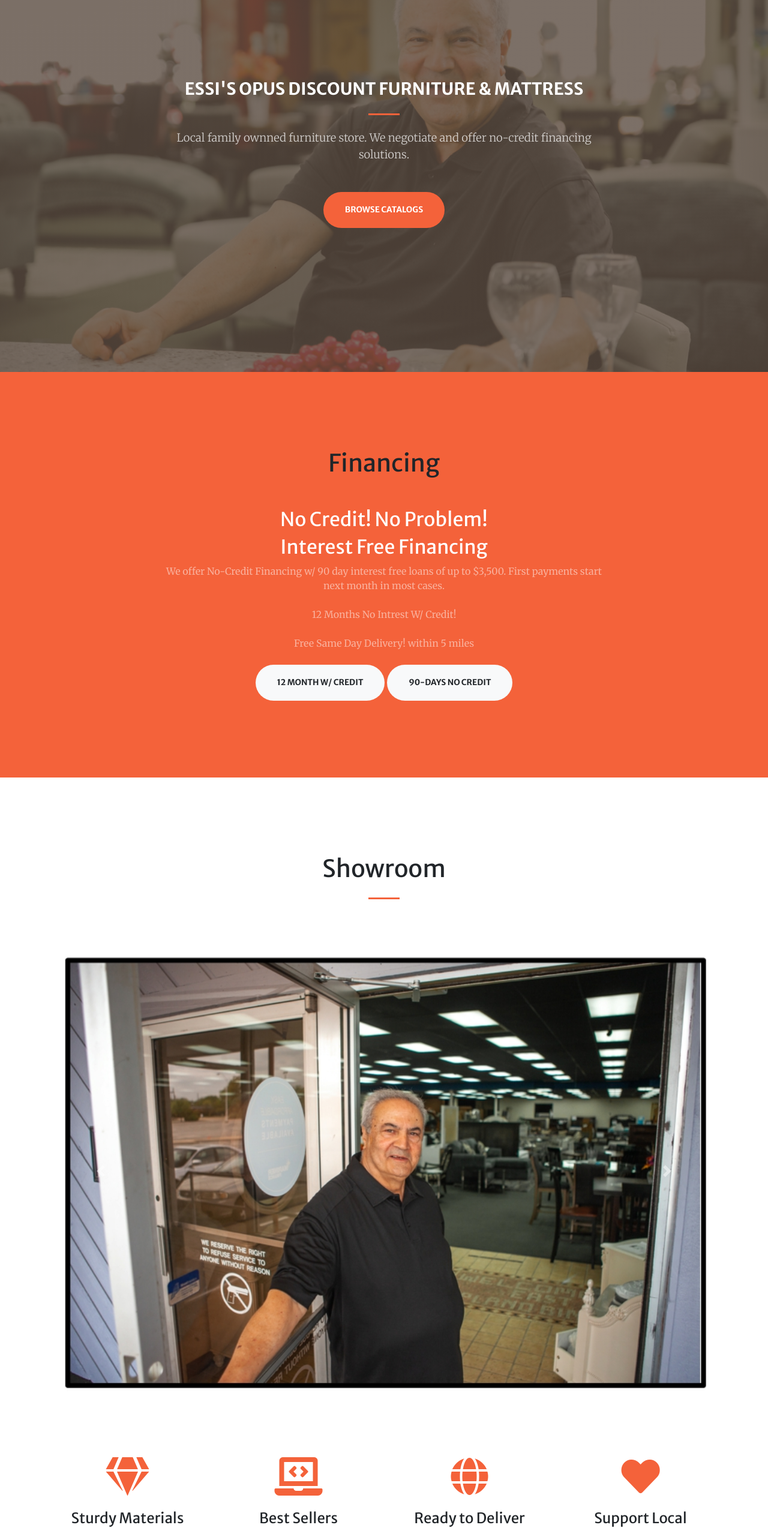
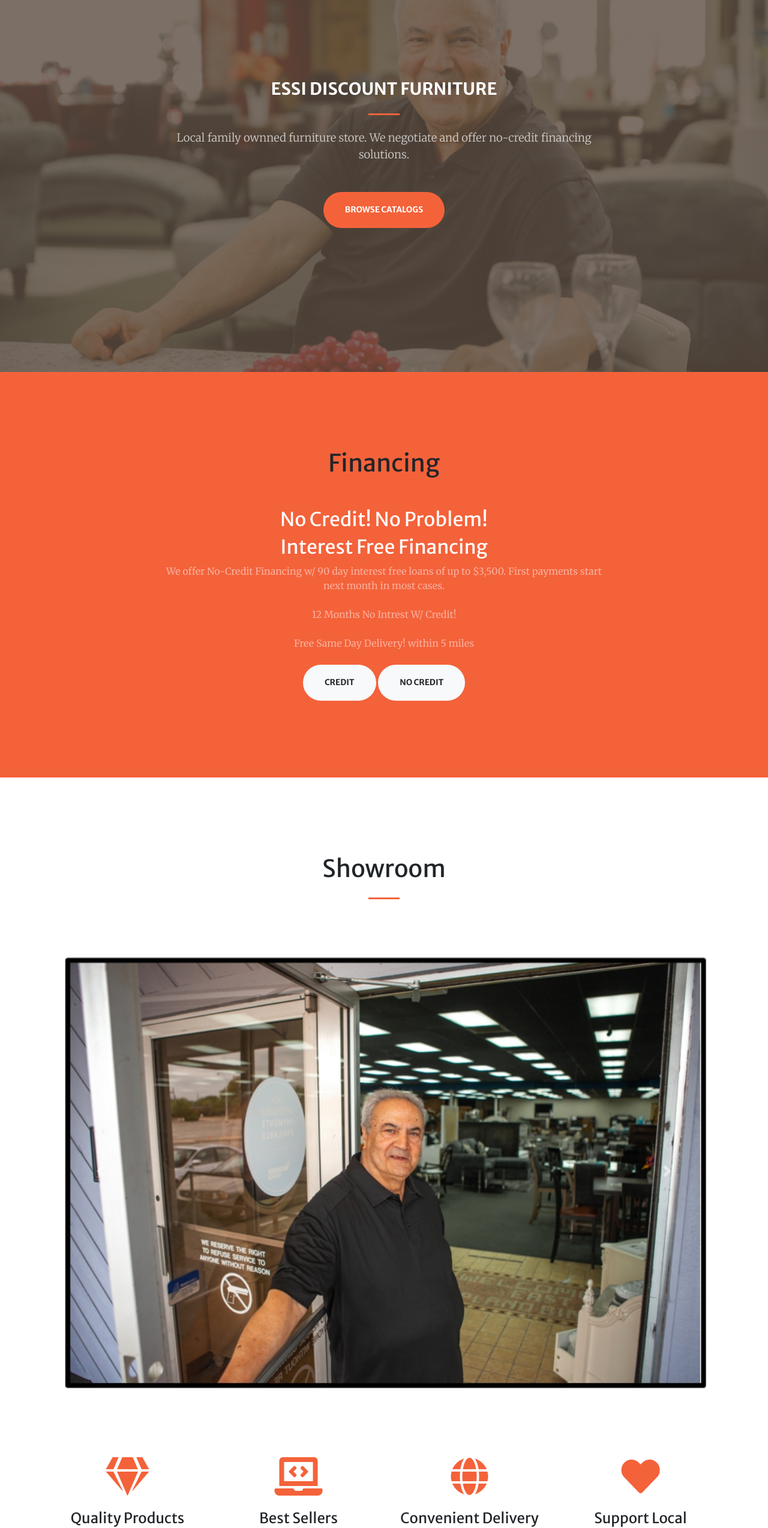
Before and after one commit to DISCOUNTFURNITURE/discountfurniturellc.github.io, a website: page index.html in a window 1280 px wide. Shown: the part 180-2727 px from the top of the page at 60% size. Drawn offline with Linux system fonts and the light colour scheme.

Commit message:
Update index.html

```diff
--- a/index.html
+++ b/index.html
@@ -8,7 +8,7 @@
   <meta name="description" content="">
   <meta name="author" content="">
 
-  <title>Opus Discount Furniture & Mattress</title>
+  <title>Essi Discount Furniture</title>
 
   <!-- Font Awesome Icons -->
   <link href="vendor/fontawesome-free/css/all.min.css" rel="stylesheet" type="text/css">
@@ -30,7 +30,7 @@
   <!-- Navigation -->
   <nav class="navbar navbar-expand-lg navbar-light fixed-top py-3" id="mainNav">
     <div class="container">
-      <a class="navbar-brand js-scroll-trigger" href="#page-top">Discount Furniture</a>
+      <a class="navbar-brand js-scroll-trigger" href="#page-top">Essi Discount Furniture</a>
       <button class="navbar-toggler navbar-toggler-right" type="button" data-toggle="collapse" data-target="#navbarResponsive" aria-controls="navbarResponsive" aria-expanded="false" aria-label="Toggle navigation">
         <span class="navbar-toggler-icon"></span>
       </button>
@@ -58,7 +58,7 @@
     <div class="container h-100">
       <div class="row h-100 align-items-center justify-content-center text-center">
         <div class="col-lg-10 align-self-end">
-          <h3 class="text-uppercase text-white font-weight-bold">Essi's Opus Discount Furniture & Mattress</h3>
+          <h3 class="text-uppercase text-white font-weight-bold">Essi Discount Furniture</h3>
           <hr class="divider my-4">
         </div>
         <div class="col-lg-8 align-self-baseline">
@@ -81,8 +81,8 @@
           <p class="text-white-50 mb-4">We offer No-Credit Financing w/ 90 day interest free loans of up to $3,500. First payments start next month in most cases.</p>
           <p class="text-white-50 mb-4">12 Months No Intrest W/ Credit!</p>
           <p class="text-white-50 mb-4">Free Same Day Delivery! within 5 miles</p>
-          <a href="https://www.tciconnection.com/internetApp/app?key=351586930f9a48339f8867a10084309f82"><button type="button" class="btn btn-light btn-xl">12 Month W/ CREDIT</button></a>
-          <a href="https://portal.acimacredit.com/customer/leases/new?location_id=84B5D7&utm_campaign=merchant&utm_source=web"><button type="button" class="btn btn-light btn-xl">90-DAYS NO CREDIT</button></a>
+          <a href="https://www.tciconnection.com/internetApp/app?key=351586930f9a48339f8867a10084309f82"><button type="button" class="btn btn-light btn-xl">Credit</button></a>
+          <a href="https://portal.acimacredit.com/customer/leases/new?location_id=84B5D7&utm_campaign=merchant&utm_source=web"><button type="button" class="btn btn-light btn-xl">No Credit</button></a>
        </div>
       </div>
     </div>
@@ -185,7 +185,7 @@
         <div class="col-lg-3 col-md-6 text-center">
           <div class="mt-5">
             <i class="fas fa-4x fa-gem text-primary mb-4"></i>
-            <h3 class="h4 mb-2">Sturdy Materials</h3>
+            <h3 class="h4 mb-2">Quality Products</h3>
             <p class="text-muted mb-0">Our furniture is warrantied!</p>
           </div>
         </div>
@@ -199,7 +199,7 @@
         <div class="col-lg-3 col-md-6 text-center">
           <div class="mt-5">
             <i class="fas fa-4x fa-globe text-primary mb-4"></i>
-            <h3 class="h4 mb-2">Ready to Deliver</h3>
+            <h3 class="h4 mb-2">Convenient Delivery</h3>
             <p class="text-muted mb-0">Free same day delivery with in 5 miles</p>
           </div>
         </div>
@@ -274,7 +274,7 @@
         <div class="col-lg-8 text-center">
           <h2 class="mt-0">Let's Get In Touch!</h2>
           <hr class="divider my-4">
-          <p class="text-muted mb-5">Ready to start your next home improvent project with us? Give us a call or send us an email and we will get back to you as soon as possible!</p>
+          <p class="text-muted mb-5">Free Interior Design Consultation</p>
         </div>
       </div>
       <div class="row">
```
